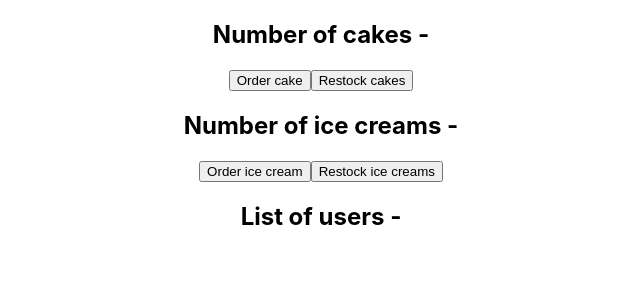
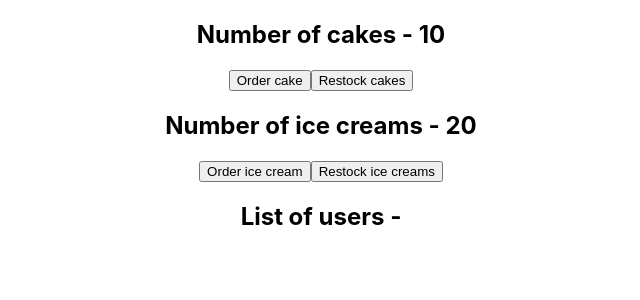
Before and after one commit to byiringiroscar/React-with-redux-toolkit-practice, a React (Create React App) app: page / in a window 1280 px wide. Shown: the top 300 px of the page, without its empty margins (319-959 px from the left). Built offline with nearby package versions, Linux system fonts and the light colour scheme.

Commit message:
Read useSelector to get data from redux store and initial state

```diff
--- a/src/app/features/cake/CakeView.jsx
+++ b/src/app/features/cake/CakeView.jsx
@@ -1,9 +1,11 @@
 import React from 'react'
+import { useSelector } from 'react-redux';
 
 const CakeView = () => {
+const numOfCakes = useSelector((state) => state.cake.numOfCakes)
   return (
     <div>
-        <h2>Number of cakes - </h2>
+        <h2>Number of cakes - {numOfCakes}</h2>
         <button>Order cake</button>
         <button>Restock cakes</button>
     </div>
--- a/src/app/features/icecream/icecreamView.jsx
+++ b/src/app/features/icecream/icecreamView.jsx
@@ -1,13 +1,15 @@
 import React from 'react'
+import { useSelector } from 'react-redux'
 
-const icecreamView = () => {
+const IcecreamView = () => {
+const numOfIceCream = useSelector((state) => state.icecream.numOfIceCream)
   return (
     <div>
-        <h2>Number of ice creams - </h2>
+        <h2>Number of ice creams - {numOfIceCream}</h2>
         <button>Order ice cream</button>
         <button>Restock  ice creams</button>
     </div>
   )
 }
 
-export default icecreamView
+export default IcecreamView
```
